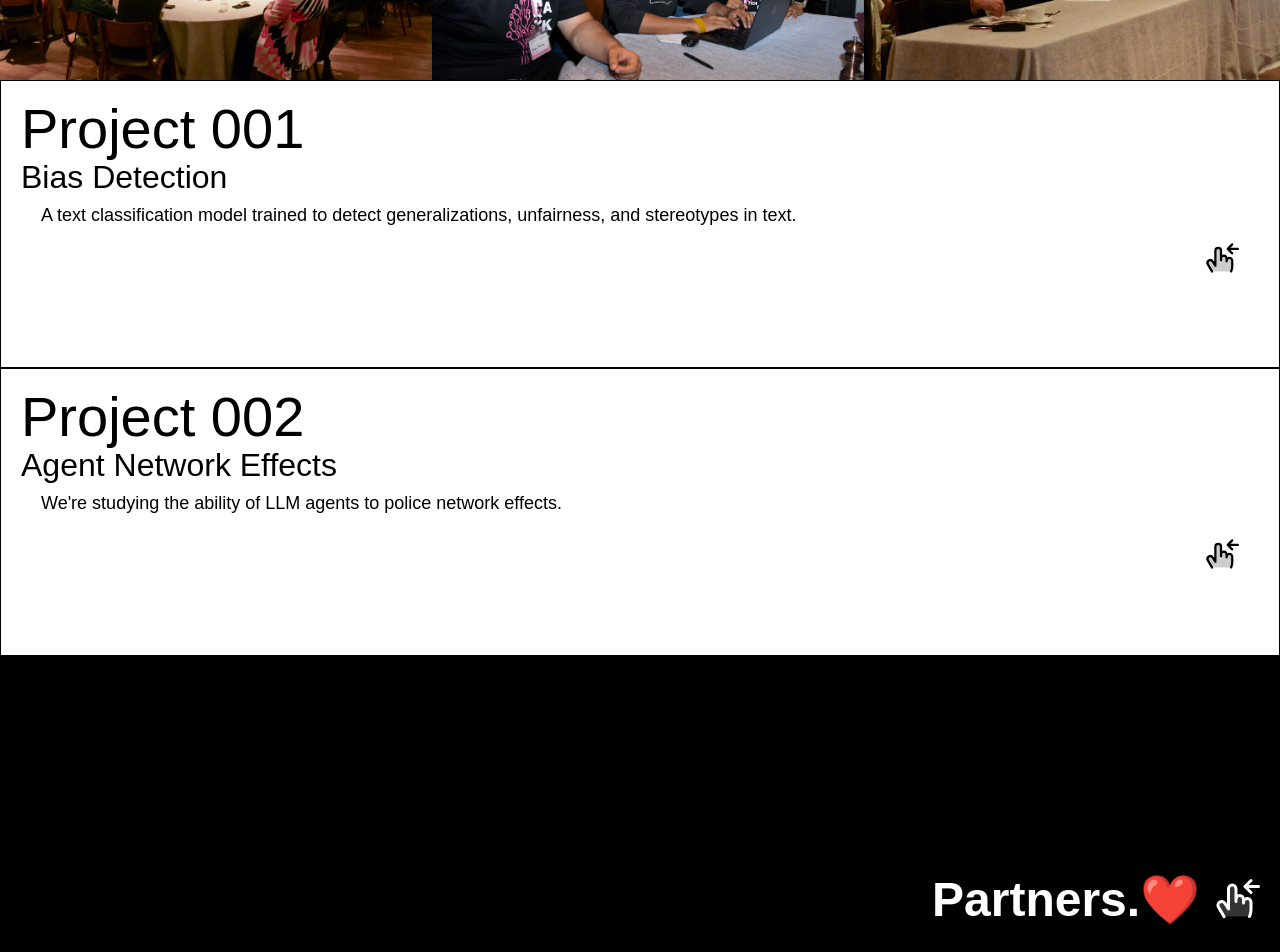
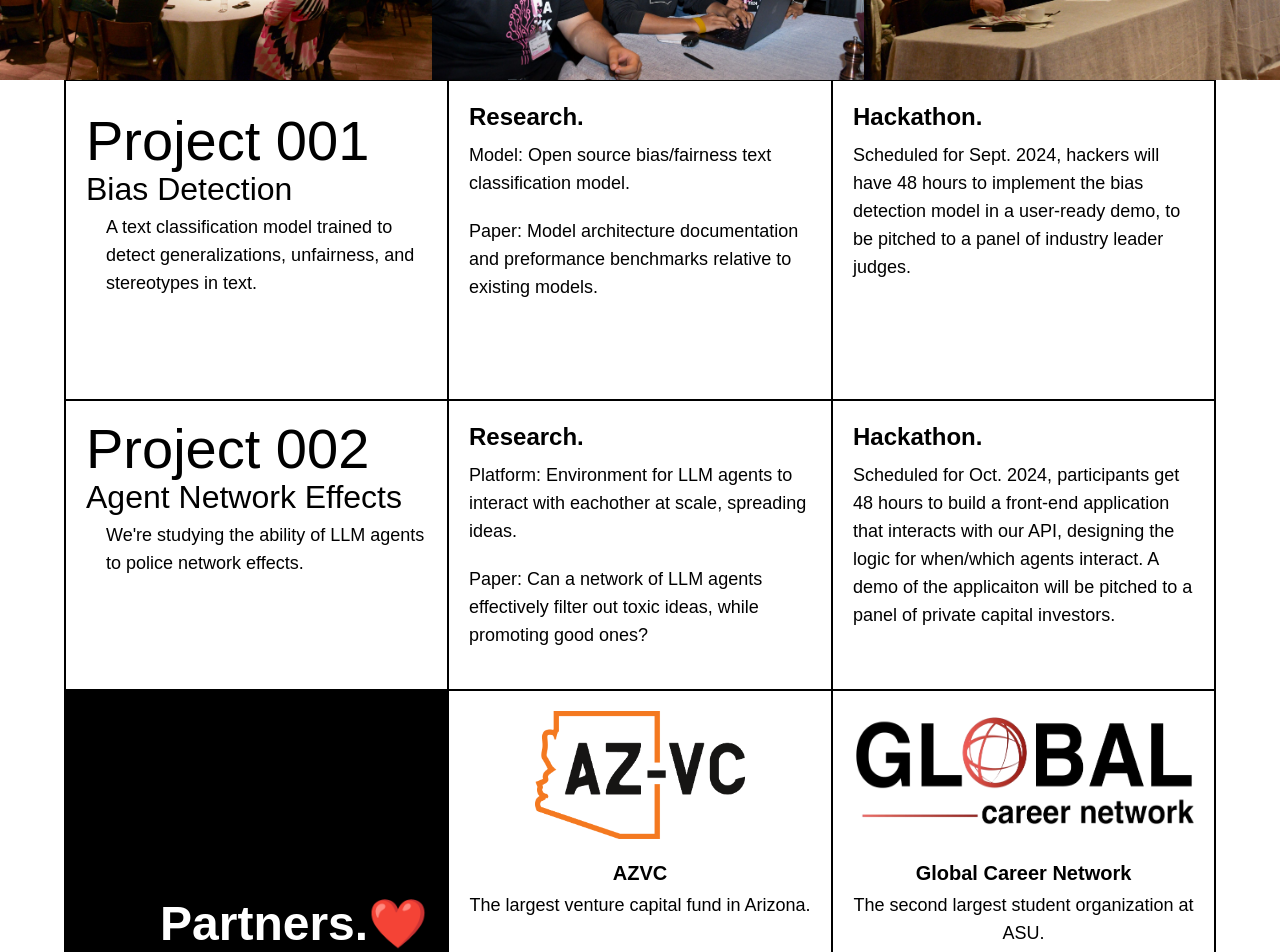
Before and after one commit to Ethical-Spectacle/newsite, a Next.js app: page / in a window 1280 px wide. Shown: the part 660-1612 px from the top of the page. Built offline with nearby package versions, Linux system fonts and the light colour scheme; a web font is replaced by a local one.

Commit message:
home page desktop stlying

```diff
--- a/app/certificate/page.js
+++ b/app/certificate/page.js
@@ -15,7 +15,6 @@ const CertificatePage = () => {
       day: "numeric",
     });
   };
-
 
 
   useEffect(() => {
--- a/app/components/Home/Hero.js
+++ b/app/components/Home/Hero.js
@@ -7,26 +7,25 @@ const Hero = () => {
   return (
     <div className="bg-white">
       <div className="scroll-container hide-scrollbar">
-        <div className="size-72 scroll-item">
+        <div className="h-72 w-full scroll-item md:px-20">
           <h1 className="inline-block border border-black border-4 p-3 m-2 ml-10 mt-6 text-5xl whitespace-nowrap md:ml-20 md:mt-10">Ethical Spectacle Research ;)</h1>
           <p className="text-black text-2xl p-5 pb-0 m-2 mt-5 leading-snug md:ml-10">Developers that write *clean* code.</p>
           <h2 className="flex flex-row justify-end pr-5 text-xl md:hidden"><PiHandSwipeLeftDuotone className="mt-1 text-5xl"/>Swipe</h2>
           <h2 className="flex flex-row justify-end pr-5 mr-10 text-xl md:flex hidden"><PiHandSwipeLeftDuotone className="mt-1 text-5xl"/>Scroll</h2>
         </div>
-        <div className="size-72 scroll-item flex flex-col justify-end p-3">
+        <div className="h-72 w-full md:w-1/2 scroll-item flex flex-col justify-end p-3 ">
           <p className="text-2xl font-semibold mb-2">Research.</p>
           <p className="mb-5">We do AI/ML research in nuanced contexts, publishing research papers and open source tools for developers.</p>
         </div>
-        <div className="size-72 scroll-item flex flex-col justify-end pl-5 p-3">
+        <div className="h-72 w-full md:w-1/2 scroll-item flex flex-col justify-end pl-5 p-3 md:px-20">
           {/* can someone add something here, fill the space, top right aligned */}
           <p className="text-2xl font-semibold mb-2 mt-2">Community.</p>
           <p className="mb-2">We run events for the developers and entrepreneurs of Phoenix.</p>
           <p className="mb-5">Climb our leaderboard by attending events, winning hackathons, taking leadership roles, etc.</p>
         </div>
-        <a href="/account" className="size-72 scroll-item p-3 bg-black flex">
-          <h1 className="text-5xl font-semibold mb-2 mt-2 text-white flex-col justify-start">Become a Member.</h1>
-          <div className="flex flex-col justify-end text-white text-8xl"><IoMdArrowForward />
-</div>
+        <a href="/account" className="h-72 w-full md:w-1/2 scroll-item p-3 bg-black flex">
+          <h1 className="text-5xl font-semibold mb-2 mt-2 text-white flex-col justify-end md:ml-5">Become a Member.</h1>
+          <div className="flex flex-col justify-end text-white text-8xl md:ml-32"><IoMdArrowForward /></div>
         </a>
       </div>
 
--- a/app/components/Home/Partners.js
+++ b/app/components/Home/Partners.js
@@ -4,17 +4,17 @@ import { PiHandSwipeLeftDuotone } from "react-icons/pi";
 const Partners = () => {
   return (
     <div className="bg-white">
-      <div className="scroll-container hide-scrollbar">
+      <div className="scroll-container hide-scrollbar flex justify-center">
 
         {/* Title slide */}
-        <div className="size-72 scroll-item bg-black">
+        <div className="w-96 scroll-item bg-black">
           <div className="flex flex-col h-full justify-end">
-            <h1 className="flex flex-rown mt-5 pb-5 text-5xl font-semibold text-white justify-end pr-5 pb-10">Partners.❤️ <PiHandSwipeLeftDuotone className="ml-3"/></h1>
+            <h1 className="flex flex-rown mt-5 pb-5 text-5xl font-semibold text-white justify-end pr-5 pb-10">Partners.❤️ <PiHandSwipeLeftDuotone className="ml-3 md:hidden"/></h1>
           </div>
         </div>
 
         {/* Slide for AZVC */}
-        <div className="size-72 scroll-item border-t border-black border-3">
+        <div className="w-96 scroll-item border border-black">
           <div className="px-5 pt-5">
             <img src="/assets/AZVC_Transparent.png" alt="AZVC Logo" className="h-32 mx-auto" />
             <h2 className="text-center mt-5 text-xl font-semibold">AZVC</h2>
@@ -23,7 +23,7 @@ const Partners = () => {
         </div>
 
         {/* Slide for Global Career Network */}
-        <div className="size-72 scroll-item border-t border-black border-3">
+        <div className="w-96 scroll-item border border-black border-r-2">
           <div className="p-5">
             <img src="/assets/global_career_network.png" alt="Global Career Network Logo" className="h-32 mx-auto" />
             <h2 className="text-center mt-5 text-xl font-semibold">Global Career Network</h2>
--- a/app/components/Home/ResearchProjectAgents.js
+++ b/app/components/Home/ResearchProjectAgents.js
@@ -5,21 +5,21 @@ const AgentsProjectCarousel = () => {
   return (
     <div className="bg-white">
 
-      <div className="scroll-container hide-scrollbar">
-        <div className="size-72 scroll-item border border-black border-3 px-5 pt-5">
+      <div className="scroll-container hide-scrollbar flex justify-center">
+        <div className="w-96 scroll-item border border-black border-l-2 px-5 pt-5">
           <h1 className="mt-2">Project 002</h1>
           <h2 className="mt-3">Agent Network Effects</h2>
           <p className="pl-5 mt-2">We're studying the ability of LLM agents to police network effects.</p>
-          <h2 className="flex flex-row justify-end pr-5 text-xl"><PiHandSwipeLeftDuotone className="mt-5 text-4xl"/></h2>
+          <h2 className="flex flex-row justify-end pr-5 text-xl md:hidden"><PiHandSwipeLeftDuotone className="mt-5 text-4xl"/></h2>
         </div>
 
-        <div className="size-72 scroll-item border border-black border-3 p-5">
+        <div className="w-96 scroll-item border border-black  p-5">
           <p className="text-2xl font-semibold mb-2">Research.</p>
           <p className="mb-5">Platform: Environment for LLM agents to interact with eachother at scale, spreading ideas.</p>
           <p className="mb-5">Paper: Can a network of LLM agents effectively filter out toxic ideas, while promoting good ones?</p>
         </div>
 
-        <div className="size-72 scroll-item border border-black border-3 p-5">
+        <div className="w-96 scroll-item border border-black border-r-2 p-5">
           {/* can someone add something here, fill the space, top right aligned */}
           <p className="text-2xl font-semibold mb-2">Hackathon.</p>
           <p className="mb-5">Scheduled for Oct. 2024, participants get 48 hours to build a front-end application that interacts with our API, designing the logic for when/which agents interact. A demo of the applicaiton will be pitched to a panel of private capital investors.</p>
--- a/app/components/Home/ResearchProjectBias.js
+++ b/app/components/Home/ResearchProjectBias.js
@@ -5,19 +5,19 @@ import { PiHandSwipeLeftDuotone } from "react-icons/pi";
 const BiasProjectCarousel = () => {
   return (
     <div className="bg-white">
-      <div className="scroll-container hide-scrollbar">
-        <div className="h-72 scroll-item border border-black border-3 px-5 pt-5">
-          <h1 className="mt-2">Project 001</h1>
+      <div className="scroll-container hide-scrollbar flex justify-center">
+        <div className="w-full md:w-96 md:h-80 scroll-item border border-black border-l-2 px-5 pt-5">
+          <h1 className="mt-2 md:mt-5">Project 001</h1>
           <h2 className="mt-3">Bias Detection</h2>
           <p className="pl-5 mt-2">A text classification model trained to detect generalizations, unfairness, and stereotypes in text.</p>
-          <h2 className="flex flex-row justify-end pr-5 text-xl"><PiHandSwipeLeftDuotone className="mt-3 text-4xl"/></h2>
+          <h2 className="flex flex-row justify-end pr-5 text-xl md:hidden"><PiHandSwipeLeftDuotone className="mt-3 text-4xl"/></h2>
         </div>
-        <div className="size-72 scroll-item border border-black border-3 p-5">
+        <div className="w-full md:w-96 md:h-80 scroll-item border border-black  p-5">
           <p className="text-2xl font-semibold mb-2">Research.</p>
           <p className="mb-5">Model: Open source bias/fairness text classification model.</p>
           <p className="mb-5">Paper: Model architecture documentation and preformance benchmarks relative to existing models.</p>
         </div>
-        <div className="size-72 scroll-item border border-black border-3 p-5">
+        <div className="w-full md:w-96 md:h-80 scroll-item border border-black border-r-2 p-5">
           {/* can someone add something here, fill the space, top right aligned */}
           <p className="text-2xl font-semibold mb-2">Hackathon.</p>
           <p className="mb-5">Scheduled for Sept. 2024, hackers will have 48 hours to implement the bias detection model in a user-ready demo, to be pitched to a panel of industry leader judges.</p>
--- a/app/globals.css
+++ b/app/globals.css
@@ -75,7 +75,6 @@ p {
 
 .scroll-item {
   flex: 0 0 auto;
-  width: 100%;
 }
 
 /* Hides scrollbar but allows scrolling */
```
